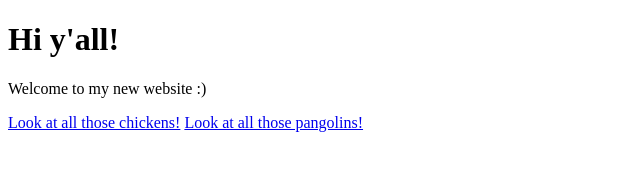
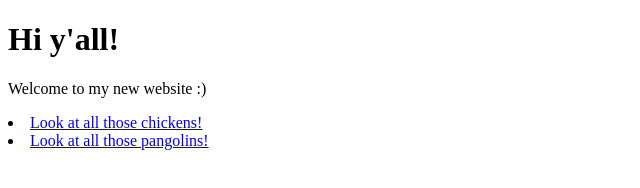
Before and after one commit to mhn95/mhn95.github.io, a plain HTML site: page index.html in a window 1280 px wide. Shown: the whole page, without its empty margins (0-640 px from the left). Drawn offline with Linux system fonts and the light colour scheme.

Commit message:
Changed document title of pangolin.html Nested subpage links in index.html

```diff
--- a/index.html
+++ b/index.html
@@ -9,7 +9,7 @@
 	<body>
 		<h1>Hi y'all!</h1>
 		<p>Welcome to my new website :)</p>
-		<a href="/chickens.html">Look at all those chickens!</a>
-		<a href="/pangolin.html">Look at all those pangolins!</a>
+		<li><a href="/chickens.html">Look at all those chickens!</a></li>
+		<li><a href="/pangolin.html">Look at all those pangolins!</a></li>
 	</body>
 </html>
```
Also changed, not shown: pangolin.html (+1 -1 lines).
